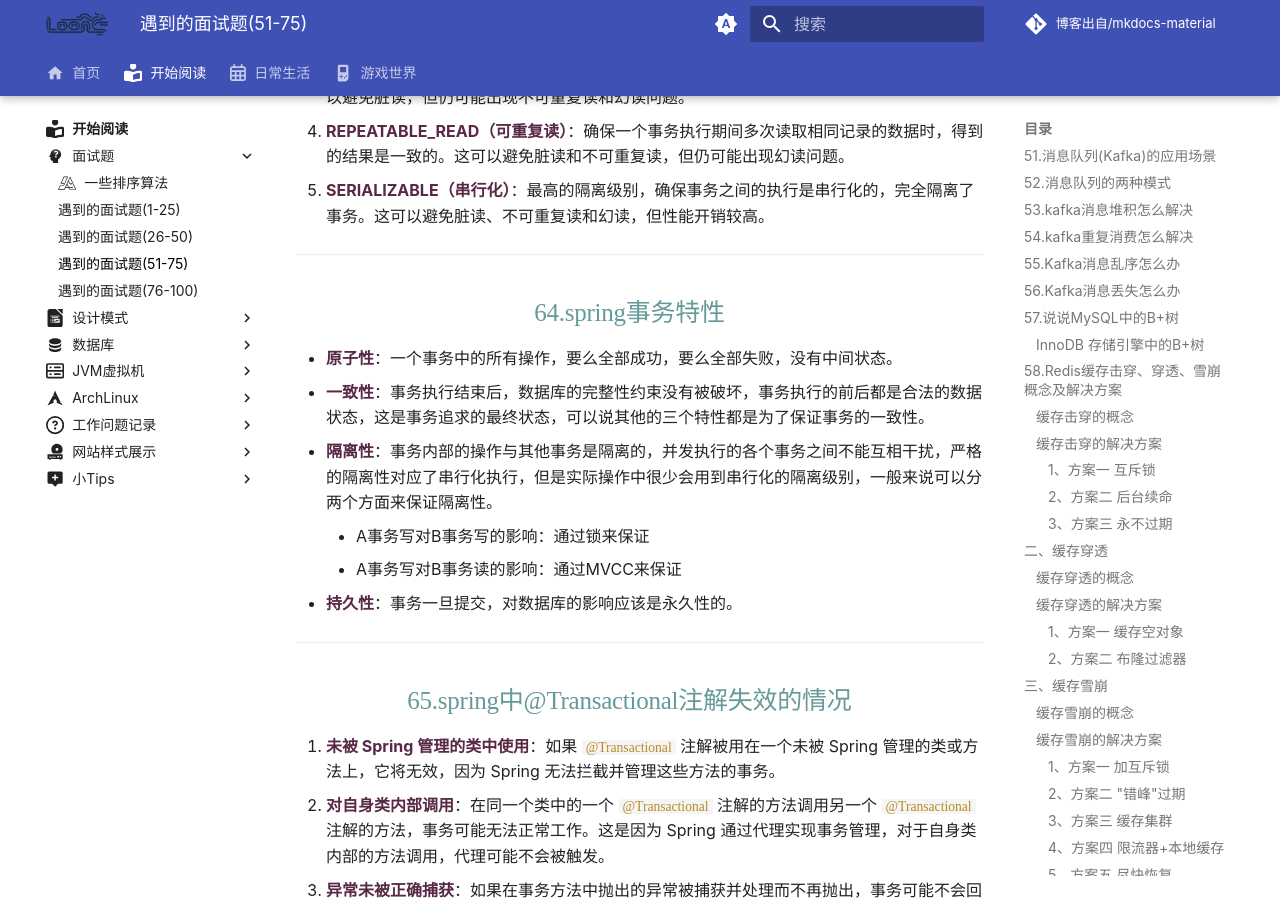
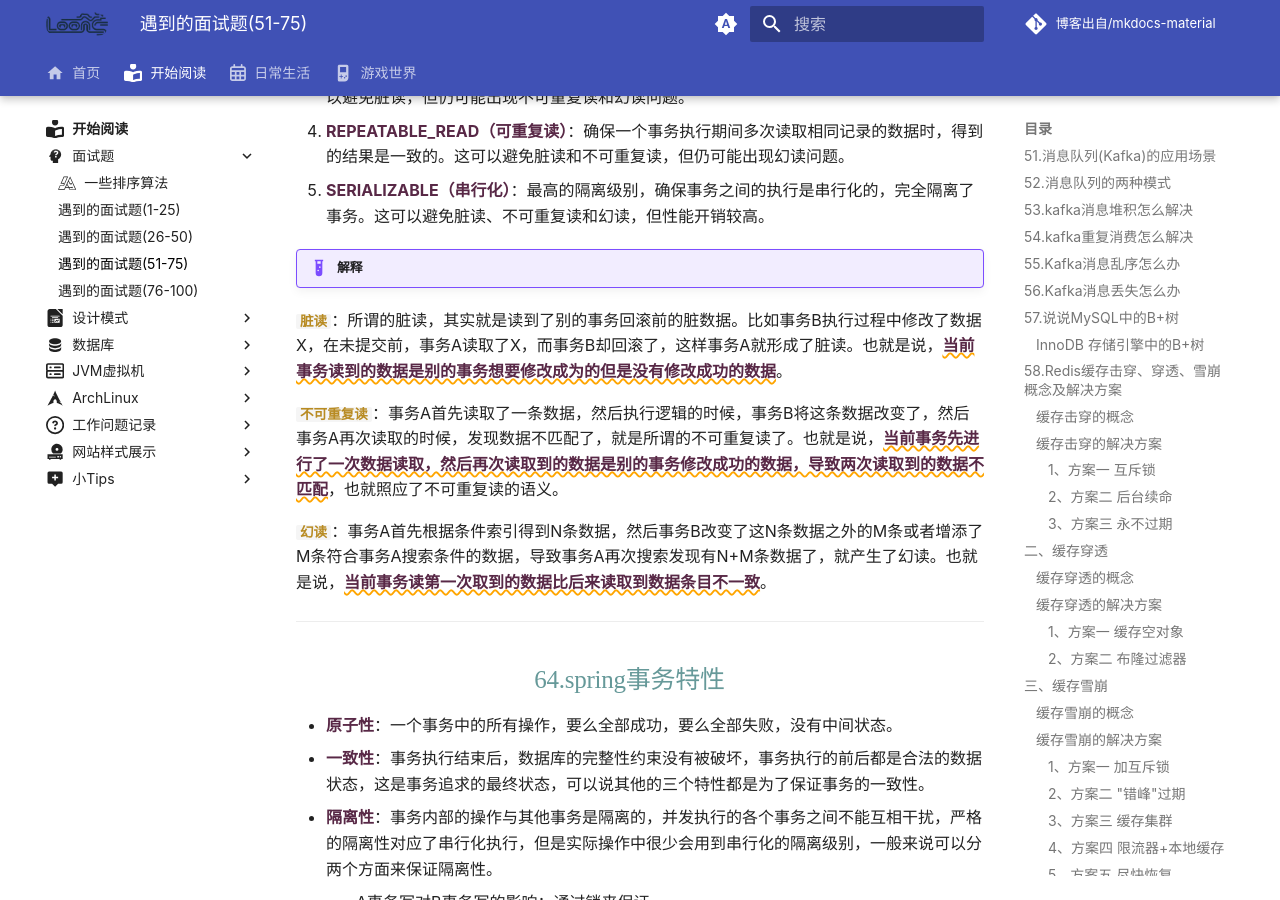
Before and after one commit to 971230/971230.github.io, an MkDocs documentation site: the page built from docs/开始阅读/面试题/遇到的面试题整理(51-75).md, in a window 1280 px wide and 900 px high, scrolled down 14617 px. Built offline with MkDocs 1.6.1 and Material for MkDocs 9.7.7, drawn with Linux system fonts in a browser that asks for light colours; some web fonts are replaced; comment, search, counter and statistics services are not loaded.

Commit message:
整理面试题

```diff
--- a/docs/开始阅读/面试题/遇到的面试题整理(51-75).md
+++ b/docs/开始阅读/面试题/遇到的面试题整理(51-75).md
@@ -377,6 +377,13 @@ MySQL 的最左匹配原则是指在<wavy>使用复合索引（即由多个列
 3. **READ_COMMITTED（读已提交）**：确保一个事务只能读取另一个事务已提交的数据。这样可以避免脏读，但仍可能出现不可重复读和幻读问题。
 4. **REPEATABLE_READ（可重复读）**：确保一个事务执行期间多次读取相同记录的数据时，得到的结果是一致的。这可以避免脏读和不可重复读，但仍可能出现幻读问题。
 5. **SERIALIZABLE（串行化）**：最高的隔离级别，确保事务之间的执行是串行化的，完全隔离了事务。这可以避免脏读、不可重复读和幻读，但性能开销较高。
+
+!!! Example "解释"
+**`脏读`**：所谓的脏读，其实就是读到了别的事务回滚前的脏数据。比如事务B执行过程中修改了数据X，在未提交前，事务A读取了X，而事务B却回滚了，这样事务A就形成了脏读。也就是说，<wavy>**当前事务读到的数据是别的事务想要修改成为的但是没有修改成功的数据**</wavy>。
+
+**`不可重复读`**：事务A首先读取了一条数据，然后执行逻辑的时候，事务B将这条数据改变了，然后事务A再次读取的时候，发现数据不匹配了，就是所谓的不可重复读了。也就是说，<wavy>**当前事务先进行了一次数据读取，然后再次读取到的数据是别的事务修改成功的数据，导致两次读取到的数据不匹配**</wavy>，也就照应了不可重复读的语义。
+
+**`幻读`**：事务A首先根据条件索引得到N条数据，然后事务B改变了这N条数据之外的M条或者增添了M条符合事务A搜索条件的数据，导致事务A再次搜索发现有N+M条数据了，就产生了幻读。也就是说，<wavy>**当前事务读第一次取到的数据比后来读取到数据条目不一致**</wavy>。
 
 -----
 
```
Also changed, not shown: docs/开始阅读/面试题/遇到的面试题整理(26-50).md (+0 -6 lines).
